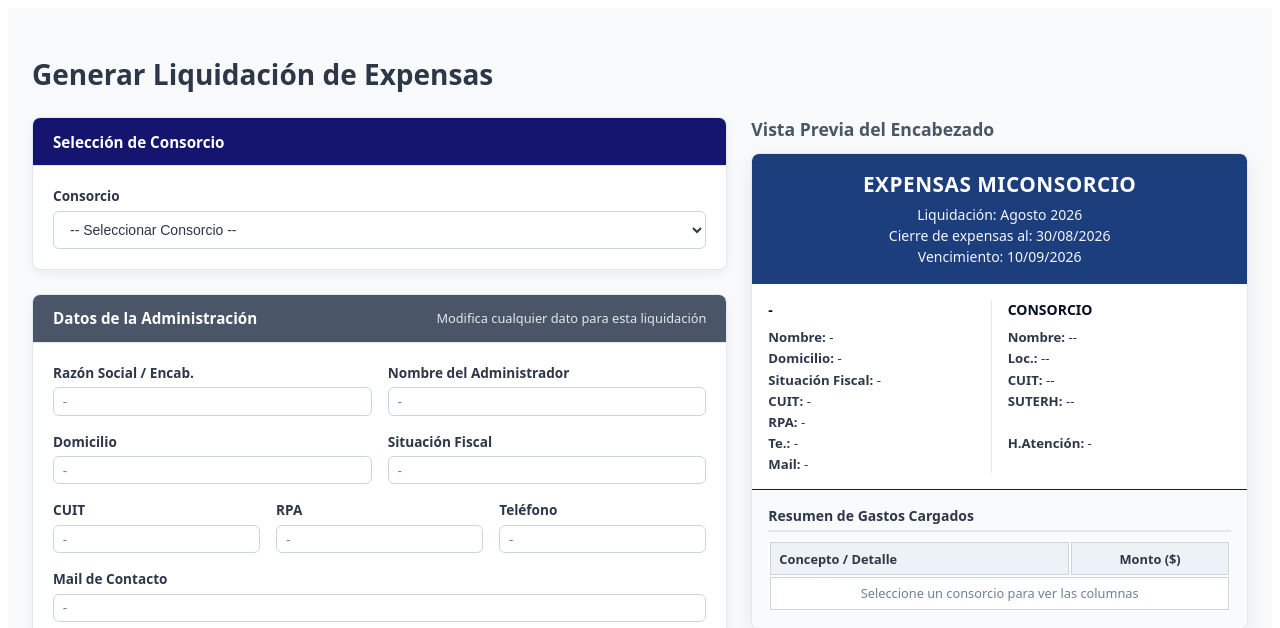
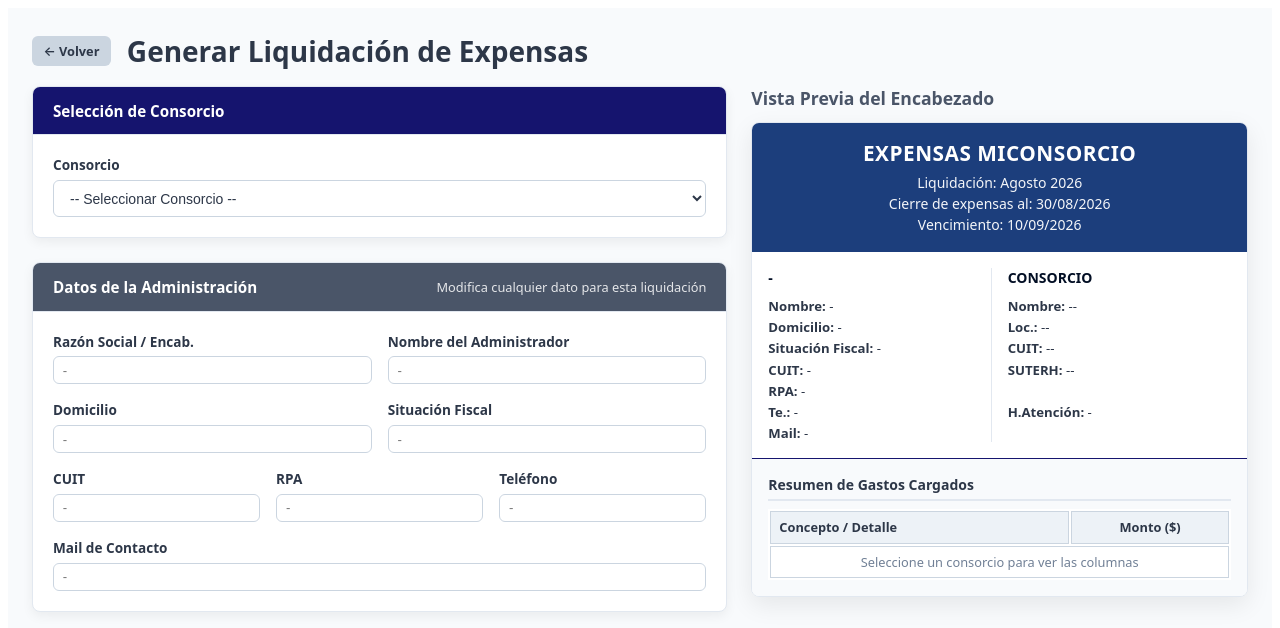
Before and after one commit to LucasCouttulenc/MiConsorcio, a Django app: page /liquidaciones/generar/ in a window 1280 px wide. Shown: the top 628 px of the page. Run offline with Django 5.2, Linux system fonts and the light colour scheme; the visitor is signed in with stand-in values (Sample User, id 1); data that the repository does not hold is empty.

Commit message:
UI: boton Volver en generar liquidacion + fix altura de sidebar en paginas largas

```diff
--- a/config/static/css/base.css
+++ b/config/static/css/base.css
@@ -22,7 +22,7 @@ body {
 
 .contenedor-principal {
     width: 80vw;
-    height: 100vh;
+    min-height: 100vh;
     margin-left: 1.5rem;
     background-color: var(--colorFondo);
 }
--- a/gastos/templates/generar_liquidacion.html
+++ b/gastos/templates/generar_liquidacion.html
@@ -14,7 +14,10 @@
     {% for message in messages %}
         <div style="padding:10px 14px; margin-bottom:12px; border-radius:6px; background:#fff3cd; border:1px solid #e0c36a;">{{ message }}</div>
     {% endfor %}
-    <h2 class="gl-header-title">Generar Liquidación de Expensas</h2>
+    <div style="display:flex; align-items:center; gap:1rem; margin-bottom:1rem;">
+        <a href="{% url 'listar_liquidaciones' %}" class="gl-btn gl-btn-secondary gl-btn-sm">← Volver</a>
+        <h2 class="gl-header-title" style="margin:0;">Generar Liquidación de Expensas</h2>
+    </div>
 
     <form method="POST" action="{% url 'finalizar_liquidacion' %}" id="form-liquidacion" data-autosave-url="{% url 'autosave_liquidacion' %}">
         {% csrf_token %}
```
